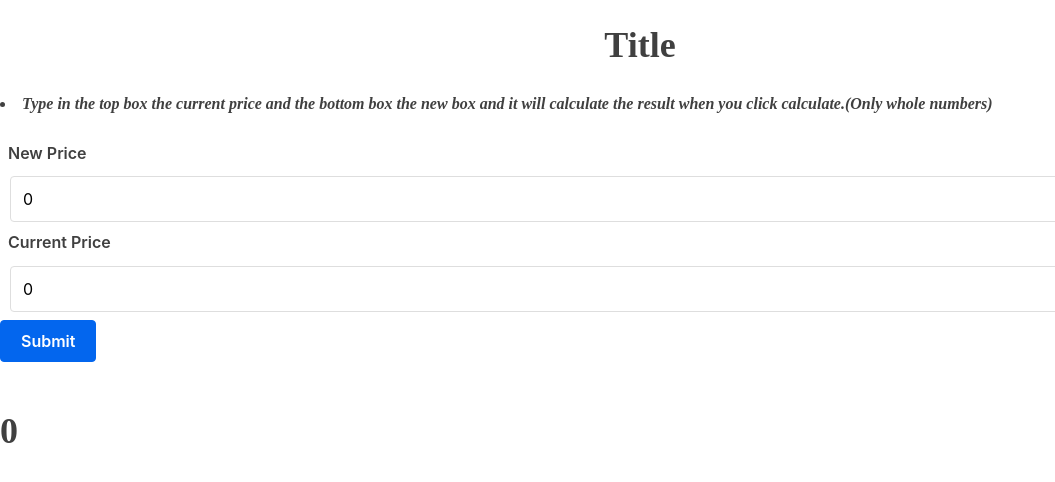
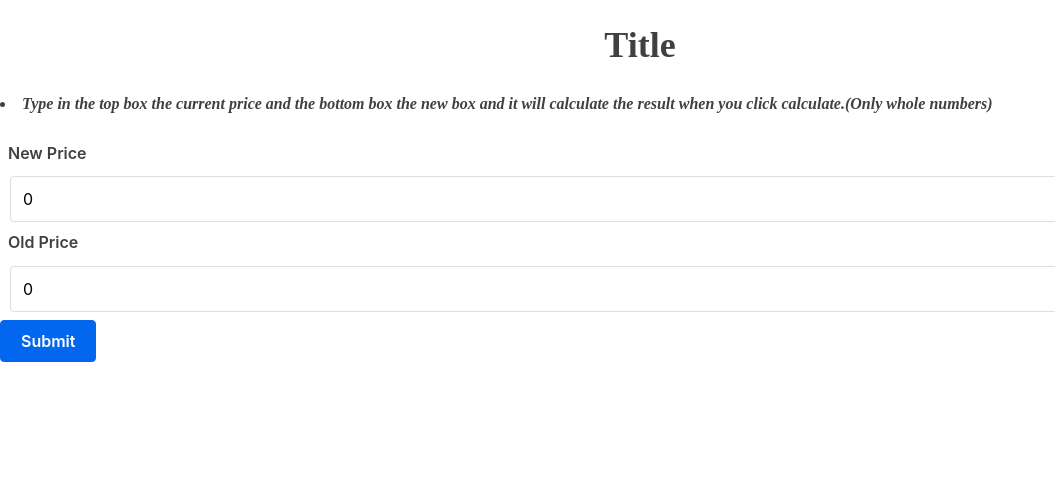
Before and after one commit to nothankyouwdym/vitejs-vite-8nnznn, a React (Vite) app: page / in a window 1280 px wide. Shown: the top 482 px of the page, without its empty margins (0-1055 px from the left). Built offline with nearby package versions, Linux system fonts and the light colour scheme.

Commit message:
1 file modified

```diff
--- a/src/Input.jsx
+++ b/src/Input.jsx
@@ -3,7 +3,7 @@ import React, { Component } from "react"
 
 class Input extends Component{
   initialState = {
-    current: 0.0,
+    oldprice: 0.0,
     newprice: 0.0,
     percentage: 0,
   }
@@ -19,8 +19,8 @@ class Input extends Component{
 
 
 
-        <legend>Current Price</legend>
-        <input type="number" onChange={this.handleChange} value={this.state.current} name="current">
+        <legend>Old Price</legend>
+        <input type="number" onChange={this.handleChange} value={this.state.oldprice} name="oldprice">
         </input>
 
         <input
@@ -29,9 +29,17 @@ class Input extends Component{
           value={"Submit"}
         ></input>
 
-        <h1>{this.state.percentage}</h1>
+        {this.printResult()}
       </section>
     )
+  }
+
+  printResult = () =>{
+    if(this.state.percentage > 0){
+      return(<h1> The markup price percentage is {this.state.percentage}</h1>)
+    }else if(this.state.percentage < 0){
+      return(<h1> The markdown price percentage is {this.state.percentage}</h1>)
+    }
   }
 
   handleChange = (event) =>{
@@ -49,7 +57,7 @@ class Input extends Component{
   }
 
   doMath = () =>{
-    return((this.state.newprice*100)/this.state.current)
+    return(((this.state.newprice-this.state.oldprice)/this.state.oldprice)*100)
   }
 }
 
```
